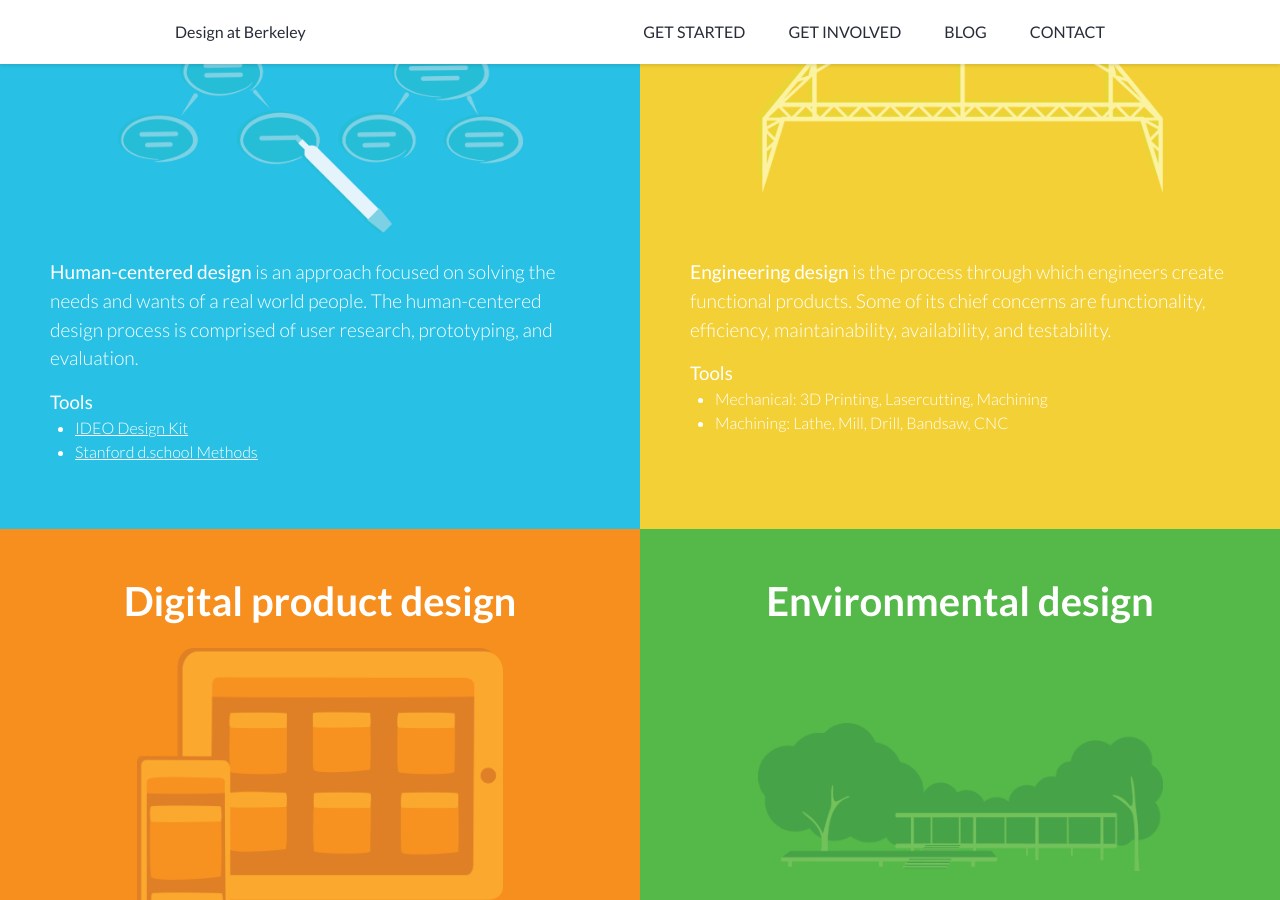
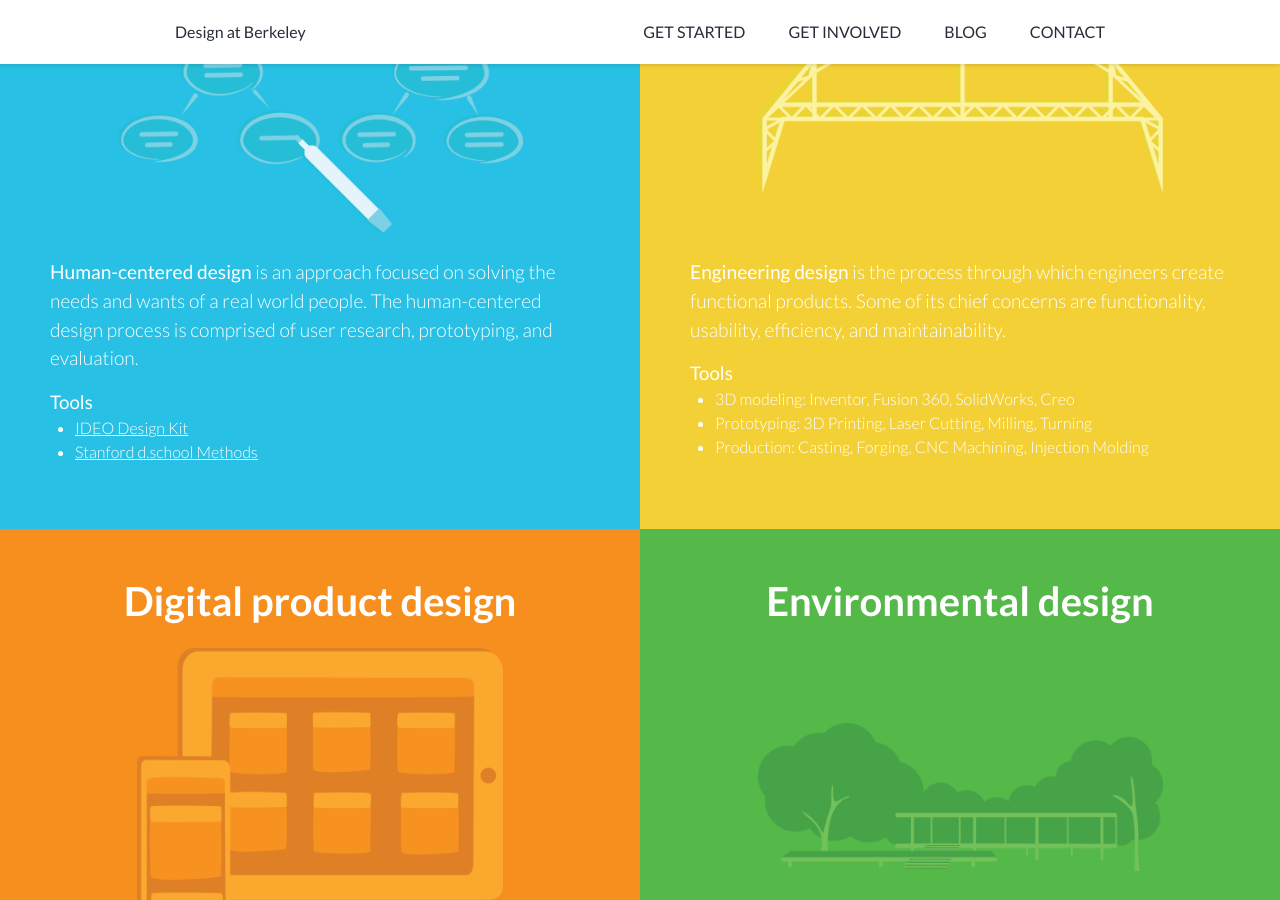
Before and after one commit to alexsg/designatberkeley, a Jekyll site: the page built from intro.md, in a window 1280 px wide and 900 px high, scrolled down 1005 px. Built offline with Jekyll 4.4.1, drawn with Linux system fonts in a browser that asks for light colours; nearby versions of some CDN libraries; some of the changed text lies outside the part shown.

Commit message:
updated engineering design and physical product design on intro page

```diff
--- a/_layouts/intro.html
+++ b/_layouts/intro.html
@@ -51,13 +51,14 @@
 
         <div class="info">
           <p>
-            <span class="altname">Engineering design</span> is the process through which engineers create functional products. Some of its chief concerns are functionality, efficiency, maintainability, availability, and testability.
+            <span class="altname">Engineering design</span> is the process through which engineers create functional products. Some of its chief concerns are functionality, usability, efficiency, and maintainability.
           </p>
 
           <h3>Tools</h3>
           <ul class="tools">
-            <li>Mechanical: 3D Printing, Lasercutting, Machining</li>
-            <li>Machining: Lathe, Mill, Drill, Bandsaw, CNC</li></li>
+            <li>3D modeling: Inventor, Fusion 360, SolidWorks, Creo</li>
+            <li>Prototyping: 3D Printing, Laser Cutting, Milling, Turning</li>
+            <li>Production: Casting, Forging, CNC Machining, Injection Molding</li>
 
           </ul>
         </div>
@@ -142,9 +143,9 @@
 
           <h3>Tools</h3>
           <ul class="tools">
-            <li>3D modeling: Solidworks, Fusion360, Autodesk Inventor</li>
-            <li>Prototyping: 3D printing, Lasercutting</li>
-            <li>Machining: Lathe, Mill, Drill, Bandsaw, CNC</li>
+            <li>3D modeling: Inventor, Fusion 360, SolidWorks, Creo, Catia</li>
+            <li>Prototyping: 3D Printing, Laser Cutting, Milling, Turning</li>
+<!--             <li>Machining: Lathe, Mill, Drill, Bandsaw, CNC</li> -->
           </ul>
         </div>
       </div>
```
